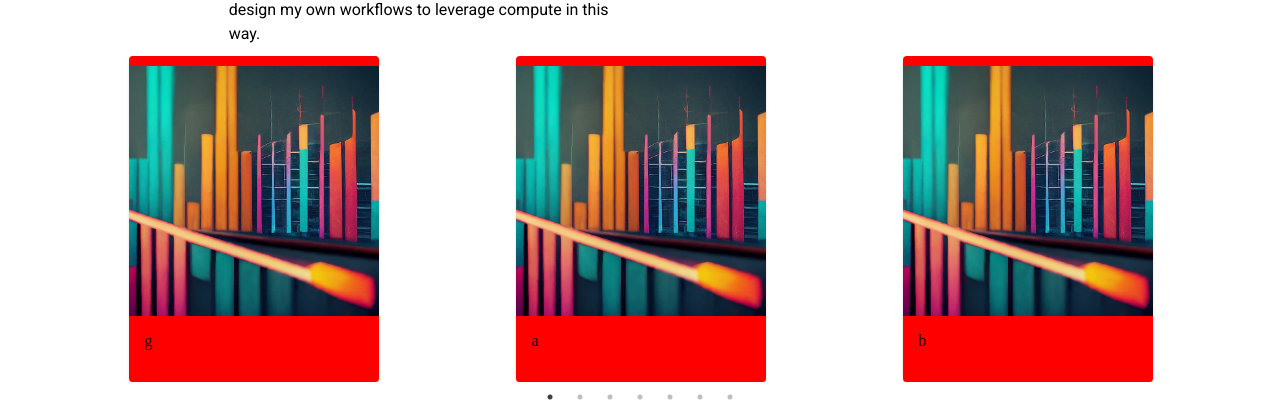
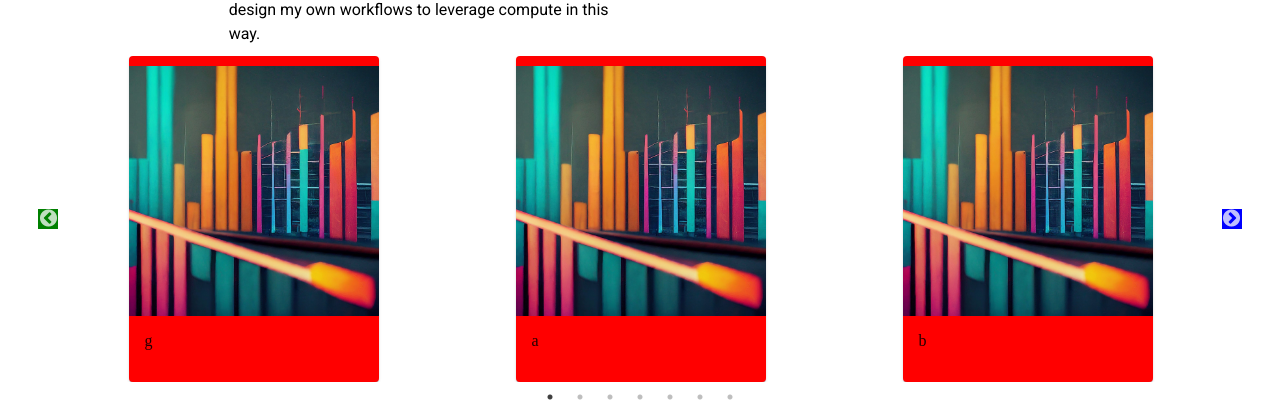
Before and after one commit to killian-n/killian-n.github.io, a React (Vite) app in the folder frontend/: page / in a window 1280 px wide. Shown: the part 1474-1878 px from the top of the page. Built offline with nearby package versions, Linux system fonts and the light colour scheme; the HTML template or start-up script is replaced by a standard one.

Commit message:
Fixed functionality of Next and Prev arrows.
-Fixed type errors.

```diff
--- a/frontend/src/components/ProjectSlider.tsx
+++ b/frontend/src/components/ProjectSlider.tsx
@@ -4,10 +4,13 @@ import SliderProps from '../types/SliderProps';
 import NextArrow from './NextArrow';
 import PrevArrow from './PrevArrow';
 import ArrowProps from '../types/ArrowProps';
+import { Settings } from 'react-slick';
 
-const ProjectSlider = forwardRef<HTMLElement, SliderProps>(
-  function ProjectSlider(props, ref) {
-    const settings = {
+const ProjectSlider = forwardRef<Slider, SliderProps>(function ProjectSlider(
+  props,
+  ref,
+) {
+  const settings: Settings = {
     className: 'Slider',
     centerMode: true,
     infinite: true,
@@ -16,11 +19,18 @@ const ProjectSlider = forwardRef<HTMLElement, SliderProps>(
     slidesToScroll: 1,
     speed: 500,
     dots: true,
-      NextArrow: (props: ArrowProps) => <NextArrow {...props} />,
-      PreviousArrow: (props: ArrowProps) => <PrevArrow {...props} />,
+    nextArrow: (
+      <NextArrow {...(props as ArrowProps)} />
+    ) as React.ReactElement<ArrowProps>,
+    prevArrow: (
+      <PrevArrow {...(props as ArrowProps)} />
+    ) as React.ReactElement<ArrowProps>,
   };
-    return <Slider {...settings}>{props.children}</Slider>;
-  },
+  return (
+    <Slider {...settings} ref={ref}>
+      {props.children}
+    </Slider>
   );
+});
 
 export default ProjectSlider;
```
Lines whose indentation alone changed are shown as unchanged.
